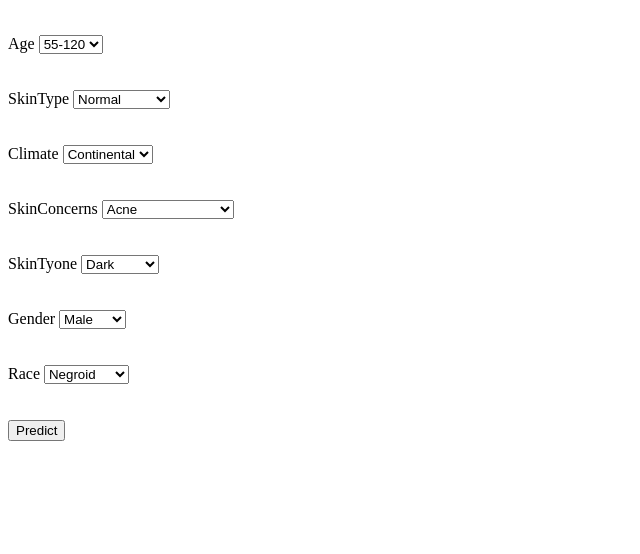
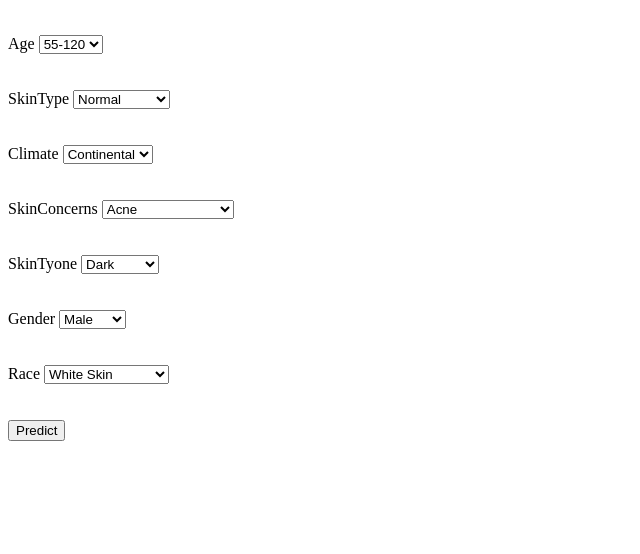
Before and after one commit to beastinblack1995/serum2.0, a Flask app: page / in a window 1280 px wide. Shown: the part 81-635 px from the top of the page, without its empty margins (0-640 px from the left). Run offline with Flask 2, Linux system fonts and the light colour scheme; parts of the project's set-up code (start-up, migrations or seed data) failed here and were passed over.

Commit message:
Update index.html

```diff
--- a/templates/index.html
+++ b/templates/index.html
@@ -99,14 +99,13 @@
 <label for="Race">Race</label>
 <select id="Race" name="Race">
 
-  <option value="Negroid">Negroid</option>
-  <option value="Caucasoid">Caucasoid</option>
+  <option value="White Skin">White Skin</option>
+  <option value="Black Skin">White Skin</option>
+  <option value="Latino">Latino</option>
+  <option value="Middle Eastern">Middle Eastern</option>
+  <option value="South Asian">South Asian</option>
+  <option value="South East Asian">South East Asian</option>
 
-  <option value="Mongoloid">Mongoloid</option>
-  <option value="Australoid">Australoid</option>
-
-
-  <option value="Capoid">Capoid</option>
 
 </select><br/>
 
```
